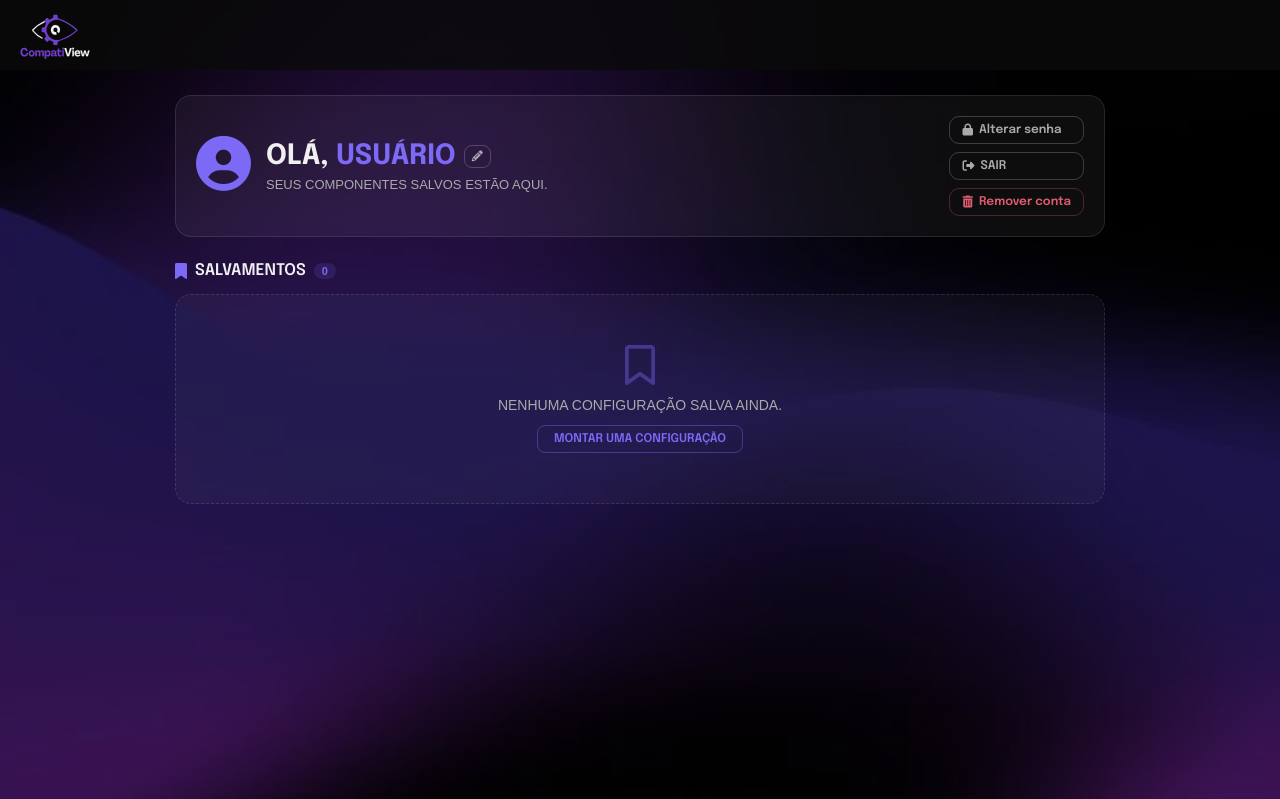
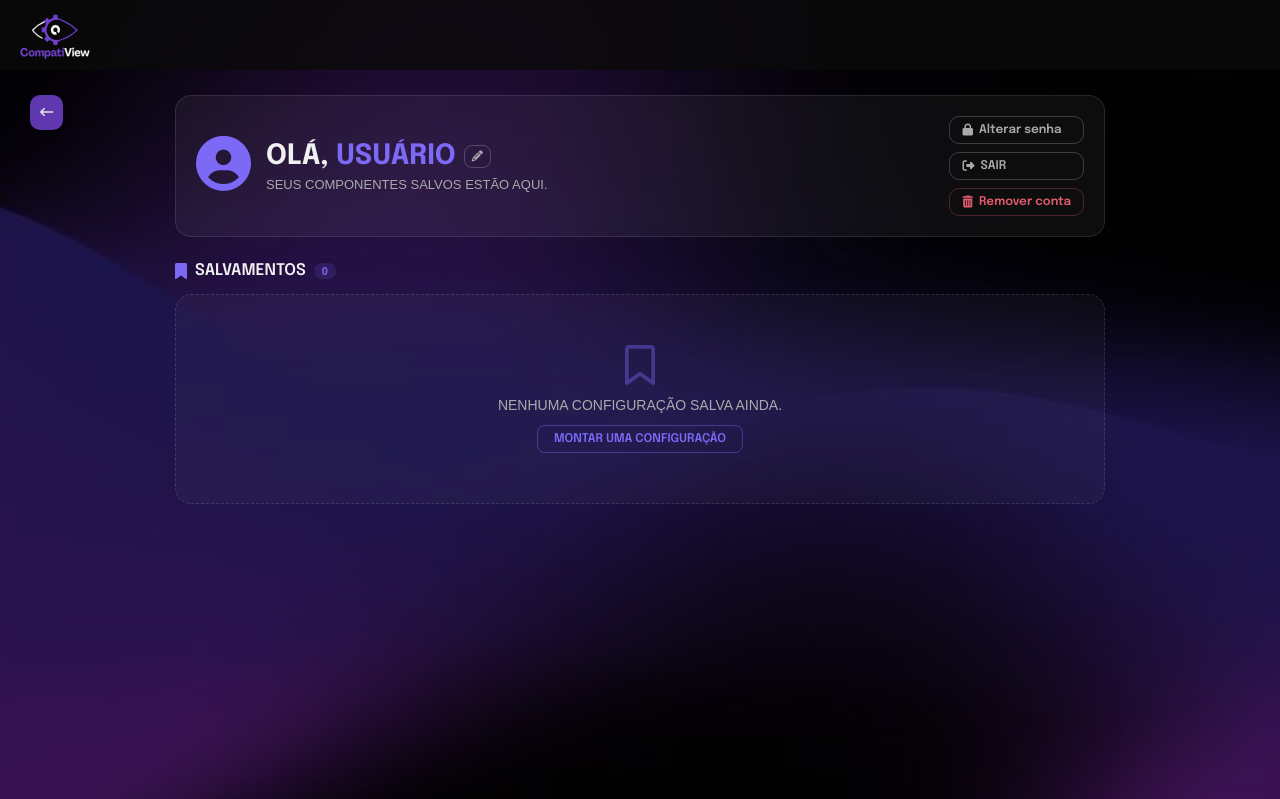
Before and after one commit to Nycolas-Dleon/CompatiView, a Flask app: template app/templates/user/perfil.html in a window 1280 px wide. Shown: the top 799 px of the page. Run offline with Flask 3, Linux system fonts and the light colour scheme; the template is opened without the code that fills it, so the values that code supplies are empty; some web fonts are replaced.

Commit message:
style: adiciona opcao de voltar na pagina de perfil

```diff
--- a/app/static/css/perfil.css
+++ b/app/static/css/perfil.css
@@ -521,6 +521,32 @@
     transform: translateY(-1px);
 }
 
+
+.bnt-voltar{
+    color: white;
+    position: absolute;
+    top: 9.5rem;
+    left: 3rem;
+    padding: 1rem;
+    border-radius: 1rem;
+    background-color: #7041cd;
+    box-shadow: 0 4px 8px rgba(0, 0, 0, 0.621);
+    border: none;
+    cursor: pointer;
+    opacity: 85%;
+}
+
+.bnt-voltar:hover{
+    opacity: 50%;
+    scale: 1.03;
+}
+
+.bnt-voltar:active{
+    scale: 0.96;
+    transform: translateY(1px);
+    transition: 0.05s ease-in-out;
+}
+
 @media (max-width: 600px) {
     .perfil-header {
         flex-direction: column;
--- a/app/templates/user/perfil.html
+++ b/app/templates/user/perfil.html
@@ -7,6 +7,9 @@
 {% endblock %}
 
 {% block body %}
+<button type="button" onclick="history.back()" class="bnt-voltar" title="Voltar">
+    <i class="fa-solid fa-arrow-left-long"></i>
+</button>
 <main class="perfil-container">
 
     <section class="perfil-header">
```
